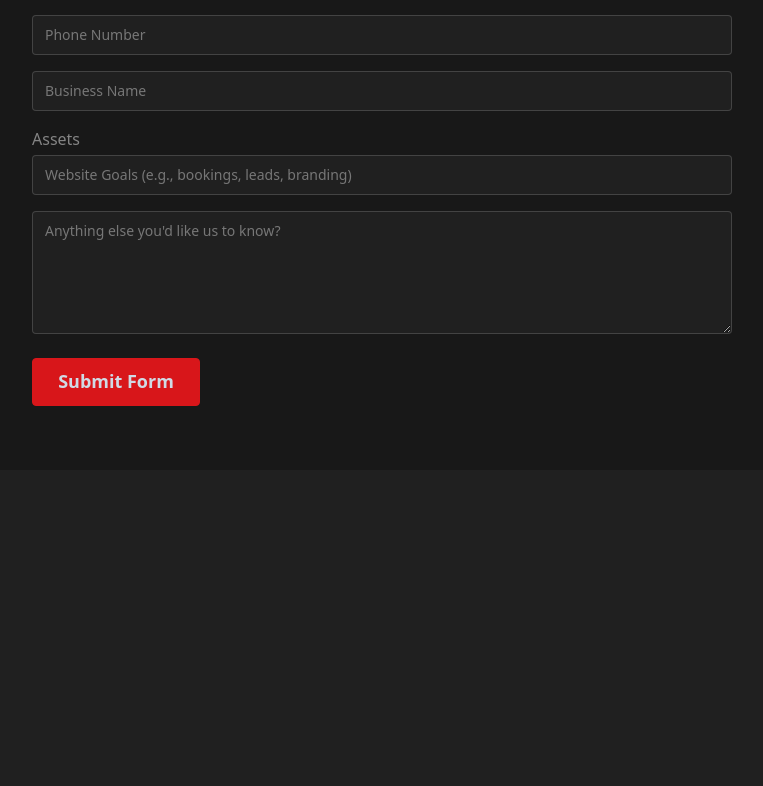
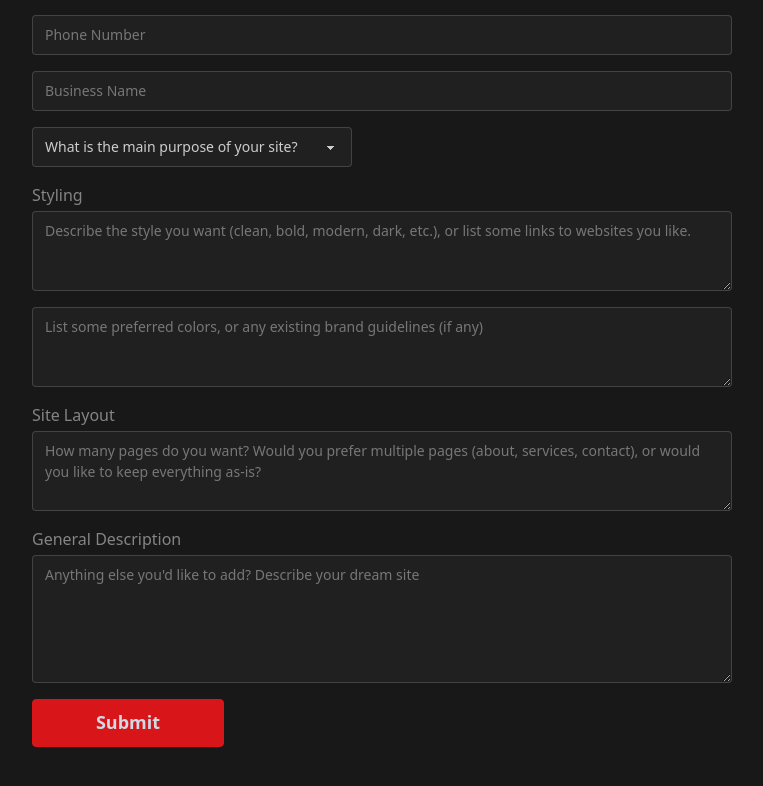
Before and after one commit to carreejoh/carreejoh-pro, a React (Vite) app: page /first-step/success in a window 1280 px wide. Shown: the part 734-1520 px from the top of the page, without its empty margins (258-1021 px from the left). Before the commit the page ends 1204 px from the top, so only its background shows below. Built offline with nearby package versions, Linux system fonts and the light colour scheme.

Commit message:
good contact forms

```diff
--- a/src/Pages/Contact/contact.tsx
+++ b/src/Pages/Contact/contact.tsx
@@ -28,15 +28,13 @@ const ContactPage: React.FC = () => {
             // 2) pull values out with FormData
             const data = new FormData(form);
             const params = {
-                name: data.get("name") as string,  // <-- matches {{ name }}
-                user_email: data.get("user_email") as string,  // <-- matches {{ user_email }}
+                name: data.get("name") as string,
+                user_email: data.get("user_email") as string,
                 site_type: data.get("site_type") as string,
                 message: data.get("message") as string,
-
-                // These only matter if your template is *also* using them:
                 reply_to: data.get("user_email") as string,
-                // from_email is ignored if your template "Use Default Email Address"
                 from_email: "carterjohnson@carreejoh.biz",
+                to_email: "carter@revupwebsites.com,jonny@revupwebsites.com",
             };
             await emailjs.send(
                 "service_ei0rkde",
@@ -91,7 +89,7 @@ const ContactPage: React.FC = () => {
                             <span className="label-text">Email</span>
                         </label>
                         <input
-                        className={getInputClass("user_email")}
+                            className={getInputClass("user_email")}
                             onBlur={() =>
                                 setTouchedFields((prev) => ({ ...prev, user_email: true }))
                             }
@@ -141,7 +139,7 @@ const ContactPage: React.FC = () => {
 
                     <button
                         type="submit"
-                        className="btn btn-primary btn-lg flex items-center justify-center gap-2 w-36"
+                        className="btn btn-primary btn-lg flex items-center justify-center gap-2 w-48"
                         disabled={isSent || isSending}
                     >
                         {isSent ? (
--- a/src/Pages/HotLeadPayment/HotLeadPaymentSuccess.tsx
+++ b/src/Pages/HotLeadPayment/HotLeadPaymentSuccess.tsx
@@ -1,5 +1,6 @@
-import { useRef } from "react";
-import { CircleCheck } from "lucide-react";
+import emailjs from "@emailjs/browser";
+import { useState, useRef } from "react";
+import { CircleCheck, CheckCircle } from "lucide-react";
 
 const HotLeadPaymentSuccess: React.FC = () => {
     const formRef = useRef<HTMLDivElement>(null);
@@ -7,6 +8,38 @@ const HotLeadPaymentSuccess: React.FC = () => {
     const scrollToForm = () => {
         formRef.current?.scrollIntoView({ behavior: "smooth" });
     };
+
+    const [isSending, setIsSending] = useState(false);
+    const [isSent, setIsSent] = useState(false);
+    const htmlFormRef = useRef<HTMLFormElement>(null);
+
+    const handleEmailSubmit = async (e: React.FormEvent) => {
+        e.preventDefault();
+
+        if (!htmlFormRef.current) return;
+
+        const form = htmlFormRef.current;
+        if (!form.checkValidity()) {
+            form.reportValidity();
+            return;
+        }
+
+        setIsSending(true);
+        try {
+            await emailjs.sendForm(
+                "service_rtgrwgp",        // your service ID
+                "template_btc0esx",        // your template ID
+                form,
+                "IrswYhBEoIsRmZHAf"       // your public key
+            );
+            setIsSent(true);
+        } catch (err) {
+            console.error("EmailJS error:", err);
+        } finally {
+            setIsSending(false);
+        }
+    };
+
 
     return (
         <main className="bg-base-300 text-base-content px-6 md:px-8 lg:px-32 xl:px-48 2xl:px-72 py-16 min-h-screen flex flex-col items-center">
@@ -50,50 +83,97 @@ const HotLeadPaymentSuccess: React.FC = () => {
 
                 {/* Starter Form */}
                 <div ref={formRef}>
-                    <h2 className="text-xl font-semibold font-exo mb-4">Starter Form (Coming Soon)</h2>
-                    <form className="space-y-4">
+                    <h2 className="text-xl font-semibold font-exo mb-4">Starter Form</h2>
+                    <form
+                        ref={htmlFormRef}
+                        onSubmit={handleEmailSubmit}
+                        className="space-y-4 flex flex-col"
+                    >
                         <label className="label mb-1">
                             <span className="label-text">Basic Info</span>
                         </label>
                         <input
                             type="text"
+                            name="name"
                             className="input input-bordered w-full"
                             placeholder="Full Name"
                             required
                         />
                         <input
                             type="email"
+                            name="user_email"
                             className="input input-bordered w-full"
                             placeholder="Email Address"
                             required
                         />
                         <input
                             type="text"
+                            name="phone"
                             className="input input-bordered w-full"
                             placeholder="Phone Number"
                             required
                         />
                         <input
                             type="text"
+                            name="business_name"
                             className="input input-bordered w-full"
                             placeholder="Business Name"
                             required
                         />
+                        <select className="select" name="website_goals" required>
+                            <option value="">What is the main purpose of your site?</option>
+                            <option value="Showcase services/products">Showcase services/products</option>
+                            <option value="Generate leads / contact information">Generate leads / contact information</option>
+                            <option value="Display portfolio or gallery">Display portfolio or gallery</option>
+                            <option value="Other (explain in notes)">Other (explain in notes)</option>
+                        </select>
                         <label className="label mb-1">
-                            <span className="label-text">Assets</span>
+                            <span className="label-text">Styling</span>
                         </label>
-                        <input
-                            type="text"
-                            className="input input-bordered w-full"
-                            placeholder="Website Goals (e.g., bookings, leads, branding)"
+                        <textarea
+                            className="textarea textarea-bordered h-12 w-full"
+                            rows={5}
+                            name="styling"
+                            placeholder="Describe the style you want (clean, bold, modern, dark, etc.), or list some links to websites you like."
                         />
                         <textarea
-                            className="textarea textarea-bordered w-full"
+                            className="textarea textarea-bordered h-12 w-full"
                             rows={5}
-                            placeholder="Anything else you'd like us to know?"
+                            name="branding"
+                            placeholder="List some preferred colors, or any existing brand guidelines (if any)"
                         />
-                        <button type="submit" className="btn btn-primary btn-lg w-42 mt-2">
-                            Submit Form
+                        <label className="label mb-1">
+                            <span className="label-text">Site Layout</span>
+                        </label>
+                        <textarea
+                            className="textarea textarea-bordered h-12 w-full"
+                            rows={5}
+                            name="layout"
+                            placeholder="How many pages do you want? Would you prefer multiple pages (about, services, contact), or would you like to keep everything as-is?"
+                        />
+                        <label className="label mb-1">
+                            <span className="label-text">General Description</span>
+                        </label>
+                        <textarea
+                            className="textarea textarea-bordered h-32 w-full"
+                            rows={5}
+                            name="layout"
+                            placeholder="Anything else you'd like to add? Describe your dream site"
+                        />
+                        <button
+                            type="submit"
+                            className="btn btn-primary btn-lg flex items-center justify-center gap-2 w-48"
+                            disabled={isSent || isSending}
+                        >
+                            {isSent ? (
+                                <>
+                                    <CheckCircle size={20} /> Message Sent
+                                </>
+                            ) : isSending ? (
+                                "Sending..."
+                            ) : (
+                                "Submit"
+                            )}
                         </button>
                     </form>
                 </div>
```
